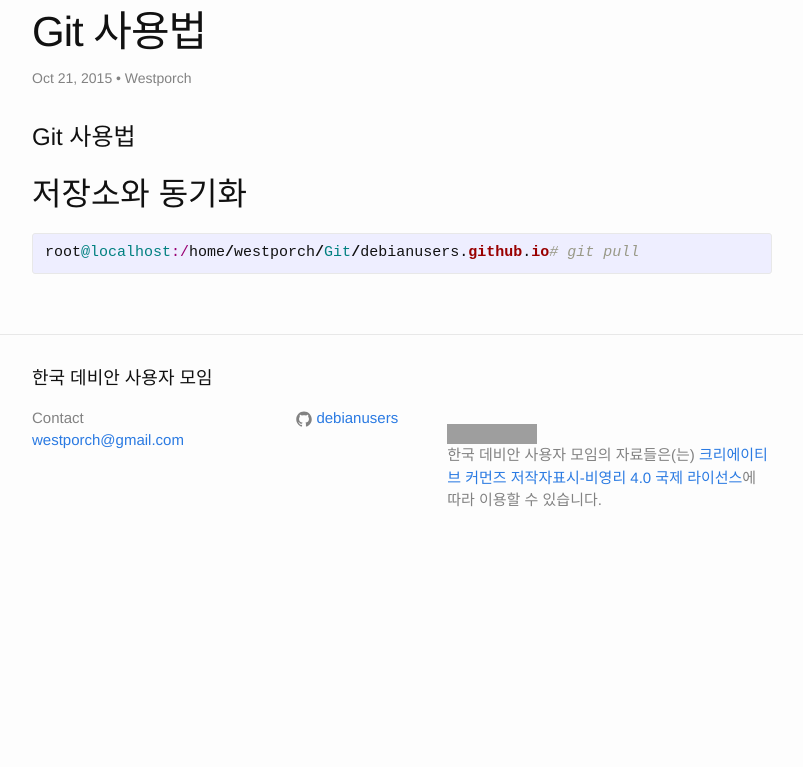
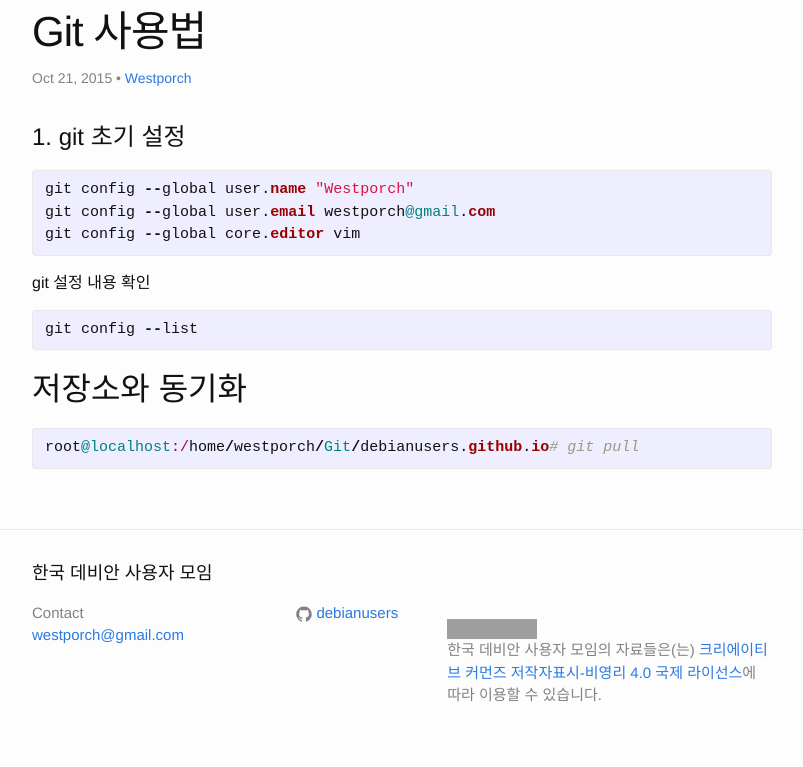
Before and after one commit to debianusers/debianusers.github.io, a Jekyll site: the page built from _posts/2015-10-21-Git.md, in a window 1280 px wide. Shown: the part 381-1148 px from the top of the page, without its empty margins (238-1041 px from the left). Built offline with Jekyll 4.4.1, drawn with Linux system fonts in a browser that asks for light colours; comment, search, counter and statistics services are not loaded; before the commit the page ends 953 px from its top, so only the background shows below that; grey boxes are pictures that could not be loaded.

Commit message:
git 초기 설정 설명 추가

```diff
--- a/_posts/2015-10-21-Git.md
+++ b/_posts/2015-10-21-Git.md
@@ -1,11 +1,23 @@
 ---
 layout: post
 title: Git 사용법
-author: Westporch
+author: <a href="mailto:westporch@gmail.com">Westporch</a>
 ---
 
-Git 사용법
-==========
+# 1. git 초기 설정
+
+{% highlight ruby %}
+git config --global user.name "Westporch"
+git config --global user.email westporch@gmail.com
+git config --global core.editor vim
+{% endhighlight %}
+
+git 설정 내용 확인
+
+{% highlight ruby %}
+git config --list
+{% endhighlight %}
+
 
 저장소와 동기화
 ---------------
```
